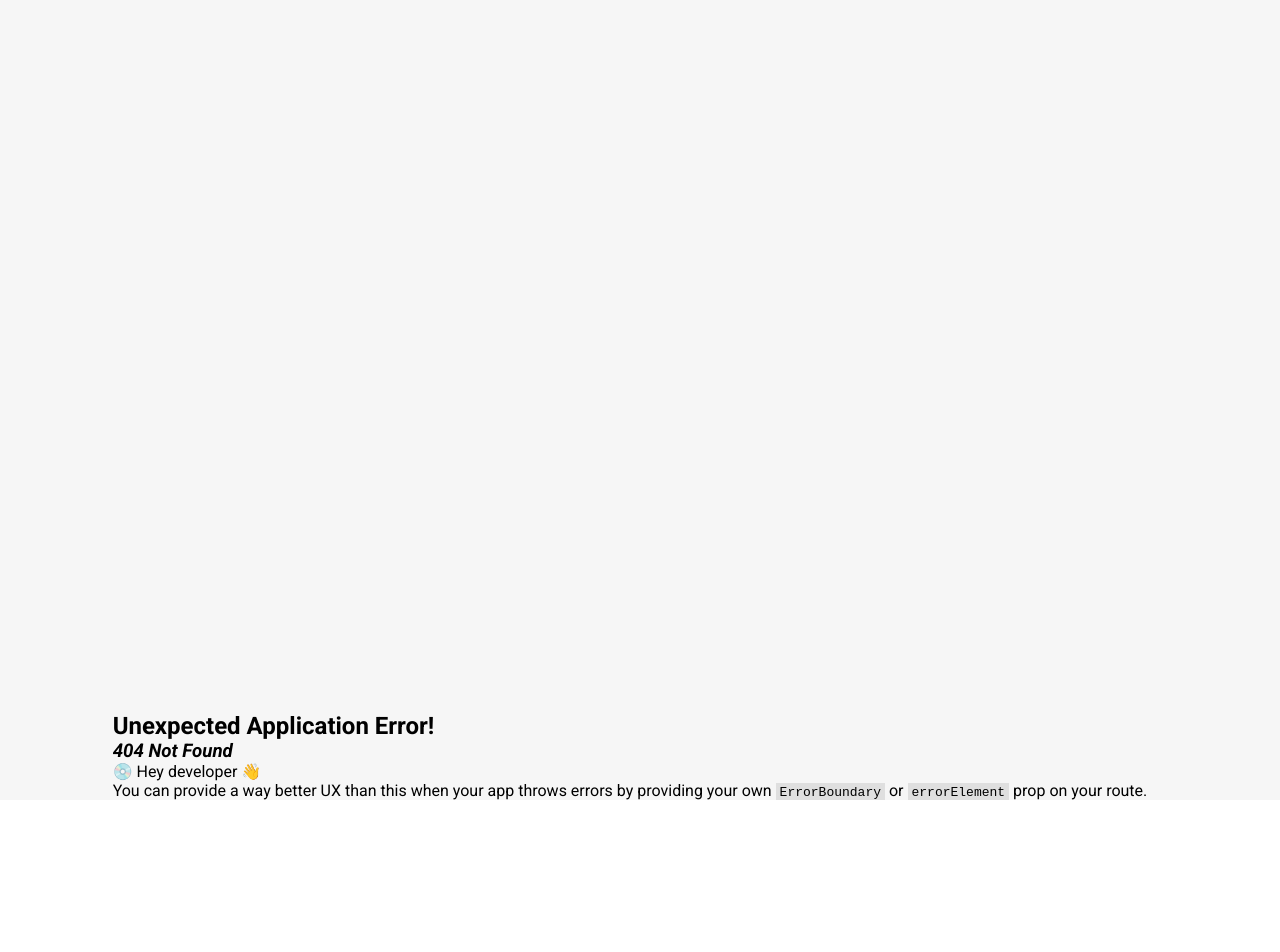
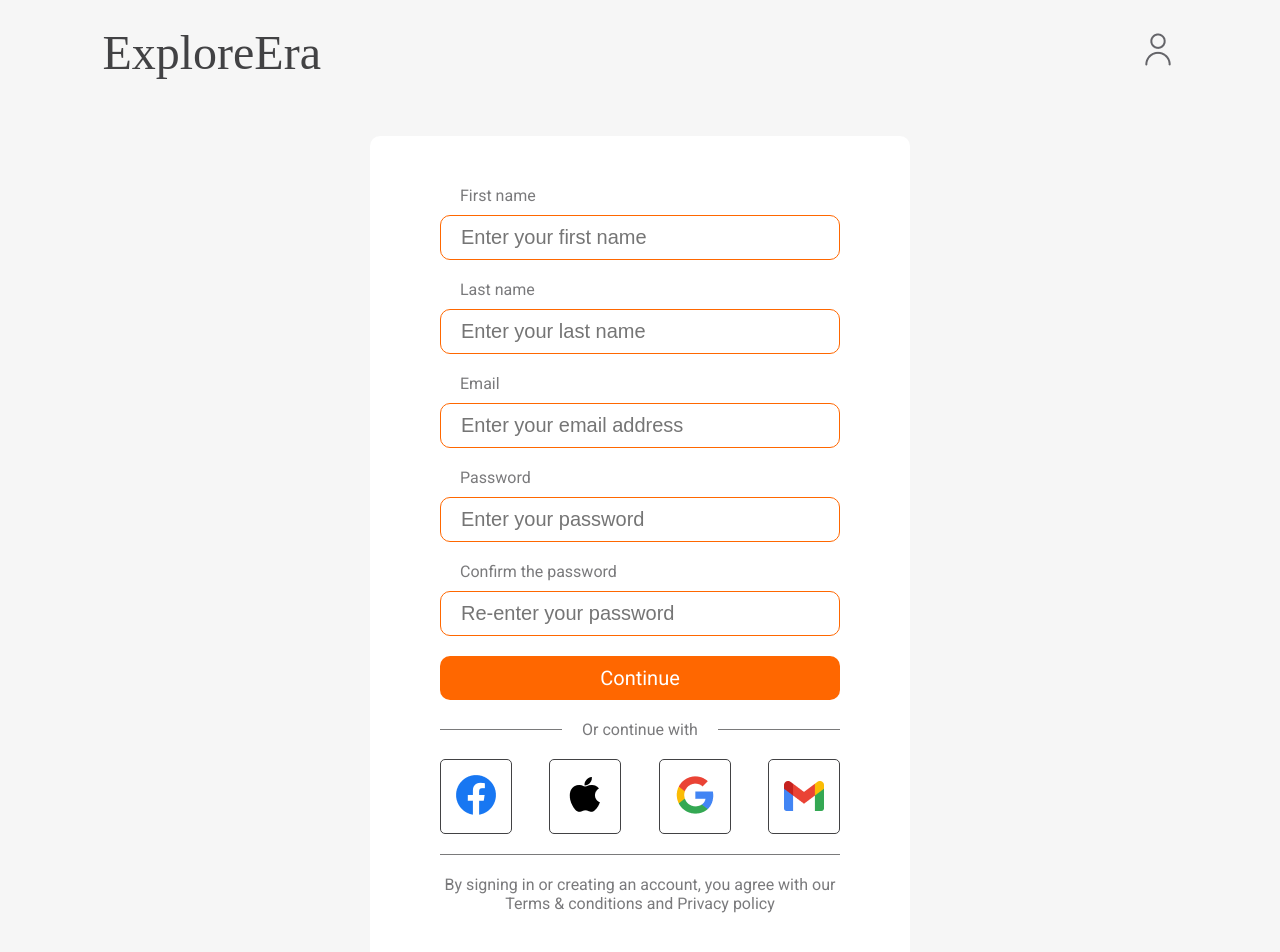
Before and after one commit to AchiGel/unilab_react_project, a React (Create React App) app: page /sign-up in a window 1280 px wide. Before the commit this address had no page. Shown: the top 952 px of the page. Before the commit the page ends 800 px from the top, so only its background shows below. Built offline with nearby package versions, Linux system fonts and the light colour scheme; a web font is replaced by a local one.

Commit message:
add conditional navbar change

```diff
--- a/src/App.css
+++ b/src/App.css
@@ -9,7 +9,6 @@
 
 a {
   text-decoration: none;
-  color: white;
 }
 
 .App {
--- a/src/App.js
+++ b/src/App.js
@@ -1,6 +1,7 @@
 import "./App.css";
 import Main from "./components/Main";
 import SignInPage from "./components/SignInPage";
+import SignUpPage from "./components/SignUpPage";
 
 import {
   createBrowserRouter,
@@ -16,6 +17,7 @@ const router = createBrowserRouter(
     <Route path="/" element={<RootLayout />}>
       <Route index element={<Main />} />
       <Route path="sign-in" element={<SignInPage />} />
+      <Route path="sign-up" element={<SignUpPage />} />
     </Route>
   )
 );
--- a/src/components/Header.js
+++ b/src/components/Header.js
@@ -30,7 +30,9 @@ function Header() {
   return (
     <>
       <Navbar scrolled={scrolled} openSignPopUp={openSignPopUp} />
-      {signClicked && <SignPopUp />}
+      {signClicked && (
+        <SignPopUp signClicked={signClicked} setSignClicked={setSignClicked} />
+      )}
     </>
   );
 }
--- a/src/components/Navbar.js
+++ b/src/components/Navbar.js
@@ -1,4 +1,4 @@
-import { NavLink } from "react-router-dom";
+import { NavLink, useLocation } from "react-router-dom";
 import user from "../assets/icons/User_01.png";
 import styled, { css } from "styled-components";
 
@@ -81,8 +81,13 @@ const NavbarUser = styled.img`
 `;
 
 function Navbar({ scrolled, openSignPopUp }) {
+  const location = useLocation();
+  console.log(location.pathname);
+
   return (
     <NavbarNavigation scrolled={scrolled}>
+      {location.pathname === "/" && (
+        <>
           <div className="navbar-logo">
             <NavLink to="/">
               <NavbarLogo scrolled={scrolled}>ExploreEra</NavbarLogo>
@@ -97,11 +102,51 @@ function Navbar({ scrolled, openSignPopUp }) {
             <NavbarItem>Our services</NavbarItem>
             <NavbarItem>Our offers</NavbarItem>
             <NavbarItem onClick={openSignPopUp}>
-          <NavLink to="sign-in">
               <NavbarUser src={user} scrolled={scrolled} />
-          </NavLink>
             </NavbarItem>
           </NavbarItems>
+        </>
+      )}
+      {location.pathname === "/sign-in" && (
+        <>
+          <div className="navbar-logo">
+            <NavLink to="/">
+              <NavbarLogo style={{ color: "#424244" }}>ExploreEra</NavbarLogo>
+            </NavLink>
+          </div>
+          <NavbarItems>
+            <NavbarItem onClick={openSignPopUp}>
+              <NavbarUser
+                style={{
+                  filter:
+                    "invert(24%) sepia(8%) saturate(182%) hue-rotate(202deg) brightness(50%) contrast(93%)",
+                }}
+                src={user}
+              />
+            </NavbarItem>
+          </NavbarItems>
+        </>
+      )}
+      {location.pathname === "/sign-up" && (
+        <>
+          <div className="navbar-logo">
+            <NavLink to="/">
+              <NavbarLogo style={{ color: "#424244" }}>ExploreEra</NavbarLogo>
+            </NavLink>
+          </div>
+          <NavbarItems>
+            <NavbarItem onClick={openSignPopUp}>
+              <NavbarUser
+                style={{
+                  filter:
+                    "invert(24%) sepia(8%) saturate(182%) hue-rotate(202deg) brightness(50%) contrast(93%)",
+                }}
+                src={user}
+              />
+            </NavbarItem>
+          </NavbarItems>
+        </>
+      )}
     </NavbarNavigation>
   );
 }
--- a/src/components/SignInPage.js
+++ b/src/components/SignInPage.js
@@ -60,6 +60,7 @@ const SignInFormLabelSpan = styled.span`
   color: rgba(66, 66, 68, 0.7);
   font-size: 16px;
   font-weight: 400;
+  margin-left: 20px;
 `;
 
 const SignInFormInput = styled.input`
--- a/src/components/SignPopUp.js
+++ b/src/components/SignPopUp.js
@@ -1,3 +1,4 @@
+import { NavLink } from "react-router-dom";
 import styled from "styled-components";
 
 const SignPopUpContainer = styled.div`
@@ -25,12 +26,16 @@ const SignPopUpButtons = styled.button`
   font-weight: 400;
 `;
 
-function SignPopUp() {
+function SignPopUp({ signClicked, setSignClicked }) {
   return (
     <SignPopUpContainer>
-      <SignPopUpButtons>Sign in</SignPopUpButtons>
-      <SignPopUpButtons>Sign in</SignPopUpButtons>
-      <SignPopUpButtons>Sign in</SignPopUpButtons>
+      <SignPopUpButtons onClick={() => setSignClicked(!signClicked)}>
+        <NavLink to="sign-in">Sign in</NavLink>
+      </SignPopUpButtons>
+      <SignPopUpButtons onClick={() => setSignClicked(!signClicked)}>
+        <NavLink to="sign-up">Sign up</NavLink>
+      </SignPopUpButtons>
+      <SignPopUpButtons>Sign out</SignPopUpButtons>
     </SignPopUpContainer>
   );
 }
--- a/src/components/SignUpPage.js
+++ b/src/components/SignUpPage.js
@@ -1,5 +1,163 @@
+import styled from "styled-components";
+import fbIcon from "../assets/icons/fb.png";
+import appleIcon from "../assets/icons/apple.png";
+import googleIcon from "../assets/icons/google.png";
+import gmailIcon from "../assets/icons/gmail.png";
+import Button from "./Button";
+
+const SignUpPageOverlay = styled.div`
+  width: 100%;
+  height: 100%;
+  display: flex;
+  align-items: center;
+  justify-content: center;
+  background-color: #f6f6f6;
+  padding-top: 136px;
+  padding-bottom: 55px;
+`;
+
+const SignUpFormContainer = styled.div`
+  max-width: 540px;
+  background-color: white;
+  padding: 50px 70px;
+  display: flex;
+  flex-direction: column;
+  align-items: center;
+  border-radius: 10px;
+`;
+
+const SignUpForm = styled.form`
+  display: flex;
+  flex-direction: column;
+  width: 100%;
+  gap: 20px;
+  margin-bottom: 20px;
+`;
+
+const SignUpMediaButtons = styled.div`
+  display: flex;
+  width: 100%;
+  justify-content: space-between;
+  padding-bottom: 20px;
+  border-bottom: 1px solid rgba(66, 66, 68, 0.7);
+  margin-bottom: 20px;
+`;
+
+const SignUpMediaButton = styled.button`
+  padding: 15px;
+  border-radius: 5px;
+  border: 1px solid #424244;
+  background: transparent;
+`;
+
+const SignUpFormLabel = styled.label`
+  display: flex;
+  flex-direction: column;
+  gap: 10px;
+`;
+
+const SignUpFormLabelSpan = styled.span`
+  color: rgba(66, 66, 68, 0.7);
+  font-size: 16px;
+  font-weight: 400;
+  margin-left: 20px;
+`;
+
+const SignUpFormInput = styled.input`
+  padding: 10px 20px;
+  border-radius: 10px;
+  border: 1px solid #ff6700;
+  color: #424244;
+  font-size: 20px;
+  font-weight: 400;
+`;
+
+const BorderDiv = styled.div`
+  display: flex;
+  align-items: center;
+  gap: 20px;
+  width: 100%;
+  color: rgba(66, 66, 68, 0.7);
+  font-size: 16px;
+  font-weight: 400;
+  margin-bottom: 20px;
+`;
+
+const TermsText = styled.span`
+  text-align: center;
+  color: rgba(66, 66, 68, 0.7);
+  font-size: 16px;
+  font-weight: 400;
+`;
+
 function SignUpPage() {
-  return <div>Sign Up</div>;
+  const icons = [fbIcon, appleIcon, googleIcon, gmailIcon];
+  return (
+    <SignUpPageOverlay>
+      <SignUpFormContainer>
+        <SignUpForm>
+          <SignUpFormLabel>
+            <SignUpFormLabelSpan>First name</SignUpFormLabelSpan>
+            <SignUpFormInput type="text" placeholder="Enter your first name" />
+          </SignUpFormLabel>
+          <SignUpFormLabel>
+            <SignUpFormLabelSpan>Last name</SignUpFormLabelSpan>
+            <SignUpFormInput type="text" placeholder="Enter your last name" />
+          </SignUpFormLabel>
+          <SignUpFormLabel>
+            <SignUpFormLabelSpan>Email</SignUpFormLabelSpan>
+            <SignUpFormInput
+              type="email"
+              placeholder="Enter your email address"
+            />
+          </SignUpFormLabel>
+          <SignUpFormLabel>
+            <SignUpFormLabelSpan>Password</SignUpFormLabelSpan>
+            <SignUpFormInput
+              type="password"
+              placeholder="Enter your password"
+            />
+          </SignUpFormLabel>
+          <SignUpFormLabel>
+            <SignUpFormLabelSpan>Confirm the password</SignUpFormLabelSpan>
+            <SignUpFormInput
+              type="password"
+              placeholder="Re-enter your password"
+            />
+          </SignUpFormLabel>
+          <Button buttonText="Continue" size="sign" />
+        </SignUpForm>
+        <BorderDiv>
+          <span
+            style={{
+              height: "1px",
+              backgroundColor: "rgba(66, 66, 68, 0.70)",
+              width: "122px",
+            }}
+          ></span>
+          Or continue with
+          <span
+            style={{
+              height: "1px",
+              backgroundColor: "rgba(66, 66, 68, 0.70)",
+              width: "122px",
+            }}
+          ></span>
+        </BorderDiv>
+        <SignUpMediaButtons>
+          {icons.map((el, index) => (
+            <SignUpMediaButton key={index}>
+              <img src={el} alt={el} />
+            </SignUpMediaButton>
+          ))}
+        </SignUpMediaButtons>
+        <TermsText>
+          By signing in or creating an account, you agree with our Terms &
+          conditions and Privacy policy
+        </TermsText>
+      </SignUpFormContainer>
+    </SignUpPageOverlay>
+  );
 }
 
 export default SignUpPage;
```
Lines whose indentation alone changed are shown as unchanged.
